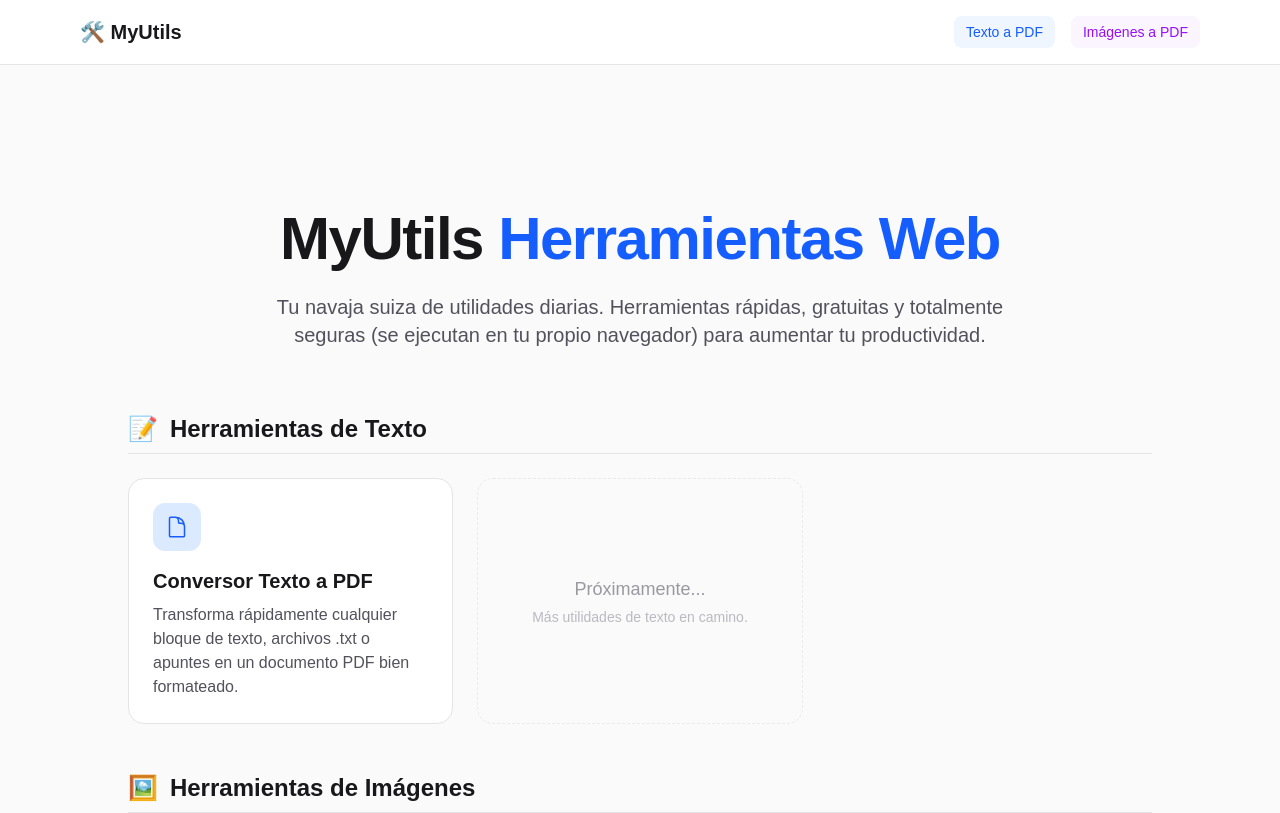
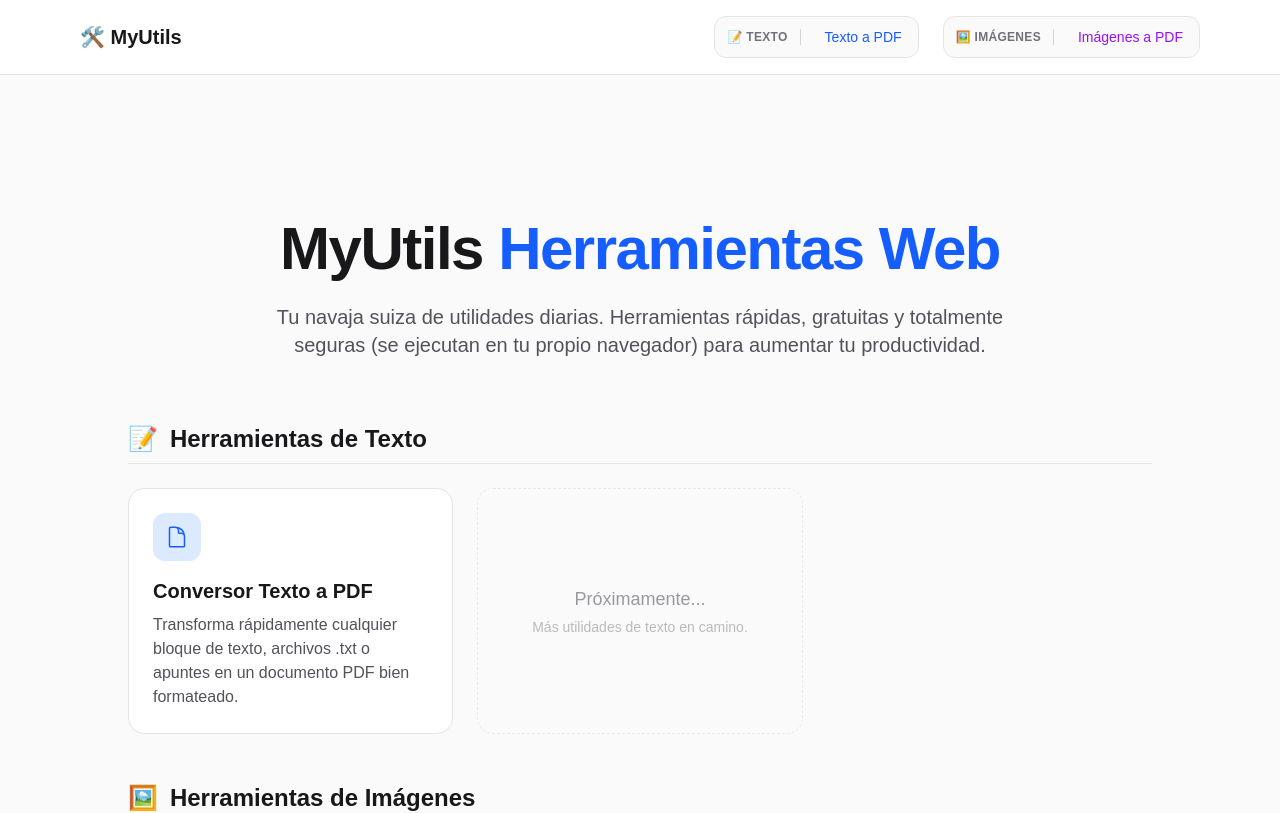
Before and after one commit to orgueira/myutils, a Next.js app: page / in a window 1280 px wide. Shown: the top 813 px of the page. Built offline with nearby package versions, Linux system fonts and the light colour scheme.

Commit message:
style: agrupar enlaces de navegacion por bloques de categoria en el header

```diff
--- a/src/app/layout.tsx
+++ b/src/app/layout.tsx
@@ -33,9 +33,20 @@ export default function RootLayout({
             <Link href="/" className="flex items-center gap-2 font-bold text-xl text-zinc-900 dark:text-white transition-transform hover:scale-105">
               <span>🛠️ MyUtils</span>
             </Link>
-            <div className="flex flex-wrap justify-center gap-4 text-sm font-medium">
-              <Link href="/herramientas/texto-a-pdf" className="px-3 py-1.5 rounded-lg text-blue-600 dark:text-blue-400 bg-blue-50 hover:bg-blue-100 dark:bg-blue-900/20 dark:hover:bg-blue-900/40 transition-colors">Texto a PDF</Link>
-              <Link href="/herramientas/imagenes-a-pdf" className="px-3 py-1.5 rounded-lg text-purple-600 dark:text-purple-400 bg-purple-50 hover:bg-purple-100 dark:bg-purple-900/20 dark:hover:bg-purple-900/40 transition-colors">Imágenes a PDF</Link>
+            <div className="flex flex-wrap justify-center gap-6 text-sm font-medium items-center">
+              {/* Bloque Texto */}
+              <div className="flex items-center gap-2 bg-zinc-50 dark:bg-zinc-900/50 pl-3 pr-1 py-1 rounded-xl border border-zinc-200 dark:border-zinc-800">
+                <span className="text-zinc-500 dark:text-zinc-400 font-semibold tracking-wide uppercase text-xs">📝 Texto</span>
+                <div className="h-4 w-px bg-zinc-300 dark:bg-zinc-700 mx-1"></div>
+                <Link href="/herramientas/texto-a-pdf" className="px-3 py-1.5 rounded-lg text-blue-600 dark:text-blue-400 hover:bg-blue-50 dark:hover:bg-blue-900/30 transition-colors">Texto a PDF</Link>
+              </div>
+
+              {/* Bloque Imágenes */}
+              <div className="flex items-center gap-2 bg-zinc-50 dark:bg-zinc-900/50 pl-3 pr-1 py-1 rounded-xl border border-zinc-200 dark:border-zinc-800">
+                <span className="text-zinc-500 dark:text-zinc-400 font-semibold tracking-wide uppercase text-xs">🖼️ Imágenes</span>
+                <div className="h-4 w-px bg-zinc-300 dark:bg-zinc-700 mx-1"></div>
+                <Link href="/herramientas/imagenes-a-pdf" className="px-3 py-1.5 rounded-lg text-purple-600 dark:text-purple-400 hover:bg-purple-50 dark:hover:bg-purple-900/30 transition-colors">Imágenes a PDF</Link>
+              </div>
             </div>
           </nav>
         </header>
```
